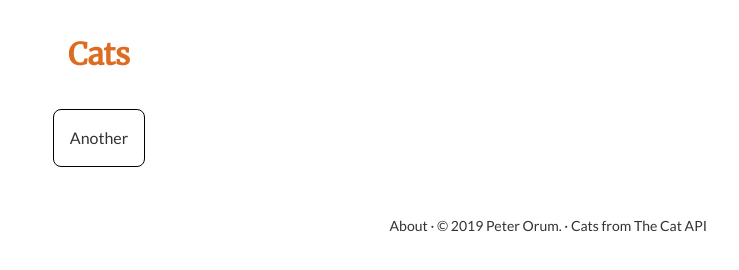
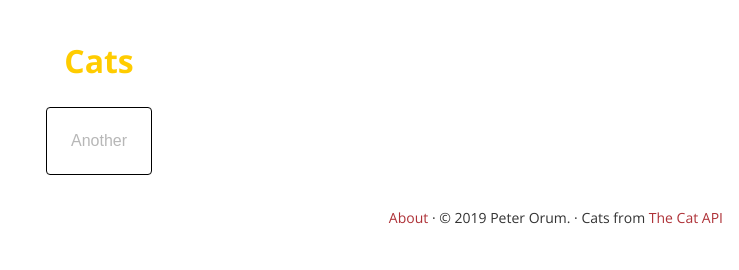
Before and after one commit to peterorum/cat-saga, a React app: page / in a window 1280 px wide. Shown: the whole page, without its empty margins (541-1280 px from the left). Built offline with nearby package versions, Linux system fonts and the light colour scheme; no server answers.

Commit message:
replce tailwind with styled system

```diff
--- a/postcss.config.js
+++ /dev/null
@@ -1,6 +0,0 @@
-const autoprefixer = require('autoprefixer');
-const tailwindcss = require('tailwindcss');
-
-module.exports = {
-  plugins: [tailwindcss, autoprefixer],
-};
--- a/src/components/about/about.js
+++ b/src/components/about/about.js
@@ -1,19 +1,28 @@
 import React from 'react';
 import styled from 'styled-components';
 import { Link } from 'react-router-dom';
+import { layout, flexbox, typography, space } from 'styled-system';
 
-const AboutContainer = styled.div``;
+const Box = styled.div`
+  ${layout}
+  ${typography}
+  ${flexbox}
+  ${space}
+`;
 
 export const About = () => {
   return (
-    <AboutContainer>
-      <div className="flex flex-col items-center">
-        <div className="mb-6">About cats</div>
-        <div>
-          <Link to="/">Home</Link>
-        </div>
+    <Box
+      display="flex"
+      flexDirection="column"
+      alignItems="center"
+      justifyContent="center"
+    >
+      <Box mb={4}>About cats</Box>
+      <div>
+        <Link to="/">Home</Link>
       </div>
-    </AboutContainer>
+    </Box>
   );
 };
 
--- a/src/components/app-bar/app-bar.js
+++ b/src/components/app-bar/app-bar.js
@@ -1,7 +1,16 @@
 import React from 'react';
 
+import styled from 'styled-components';
+import { color, typography, space } from 'styled-system';
+
+const Box = styled.div`
+  ${color}
+  ${space}
+  ${typography}
+`;
+
 export const AppBar = () => (
-  <div className="p-8 text-center">
-    <h1 className="text-orange-600">Cats</h1>
-  </div>
+  <Box textAlign="center" pt={3} color="primary">
+    <h1>Cats</h1>
+  </Box>
 );
--- a/src/components/footer/footer.js
+++ b/src/components/footer/footer.js
@@ -1,9 +1,17 @@
 import React from 'react';
 import { Link } from 'react-router-dom';
 
+import styled from 'styled-components';
+import { typography, space } from 'styled-system';
+
+const Box = styled('div')`
+  ${space}
+  ${typography}
+`;
+
 export const Footer = () => (
-  <div className="text-right text-sm pr-8 pb-4 mt-4">
+  <Box textAlign="right" mt={3} pr={3} pb={4} fontSize={1}>
     <Link to="/about">About</Link> &middot; &copy; 2019 Peter Orum. &middot;
     Cats from <a href="https://thecatapi.com/">The Cat API</a>
-  </div>
+  </Box>
 );
--- a/src/components/main/main.js
+++ b/src/components/main/main.js
@@ -5,11 +5,32 @@ import '@babel/polyfill';
 import { useSelector, useDispatch } from 'react-redux';
 
 import styled from 'styled-components';
+import { typography, space } from 'styled-system';
 
 import { makeCatUrlSelector } from 'Redux/selectors/cat-selectors';
 import { getCatUrl } from 'Redux/reducers/cat-reducer';
 
+const Box = styled.div`
+  ${typography}
+`;
+
+const Button = styled.button`
+  padding: 1rem;
+  border: 1px solid #000;
+  border-radius: 0.25rem;
+  background: transparent;
+  padding: 1.5rem;
+  font-size: 1rem;
+
+  &:hover {
+    background: rgb(254, 235, 200);
+  }
+`;
+
 const PhotoBox = styled.div`
+  ${space}
+  ${typography}
+
   &.photo {
     transition: opacity 1s ease-in;
     opacity: 1;
@@ -47,21 +68,23 @@ export const Main = () => {
   const catUrl = useSelector(makeCatUrlSelector);
 
   return (
-    <div className="text-center">
+    <Box textAlign="center">
       <div>
-        <button type="button" disabled={isLoading} onClick={getCats}>
+        <Button type="button" disabled={isLoading} onClick={getCats}>
           Another
-        </button>
+        </Button>
       </div>
 
       <PhotoBox
-        className={`photo text-center mt-8 ${isLoading ? 'hidden' : ''}`}
+        textAlign="center"
+        mt={3}
+        className={`photo ${isLoading ? 'hidden' : ''}`}
       >
         {catUrl && (
           <img src={catUrl} alt="cat" onLoad={() => setIsLoading(false)} />
         )}
       </PhotoBox>
-    </div>
+    </Box>
   );
 };
 
--- a/src/index.html
+++ b/src/index.html
@@ -4,11 +4,6 @@
     <meta charset="UTF-8" />
     <meta name="viewport" content="width=device-width, initial-scale=1.0" />
     <meta http-equiv="X-UA-Compatible" content="ie=edge" />
-
-    <link
-      href="https://fonts.googleapis.com/css?family=Lato|Merriweather"
-      rel="stylesheet"
-    />
 
     <link rel="icon" type="image/png" href="favicon.png" />
 
--- a/src/index.js
+++ b/src/index.js
@@ -7,16 +7,24 @@ import { configureStore } from '@reduxjs/toolkit';
 
 import rootReducer from 'Redux/reducers';
 
+import { ThemeProvider } from 'styled-components';
+
 import App from './components/app/app';
 
-import './styles/styles.css';
+import 'sanitize.css/sanitize.css';
+
+import 'typeface-open-sans';
+
+import { theme } from './styles/theme';
 
 const store = configureStore({ reducer: rootReducer });
 
 const render = () => {
   ReactDOM.render(
     <Provider store={store}>
-      <App />
+      <ThemeProvider theme={theme}>
+        <App />
+      </ThemeProvider>
     </Provider>,
     document.getElementById('root'),
   );
--- a/src/styles/global-styles.js
+++ b/src/styles/global-styles.js
@@ -1,16 +1,12 @@
 import { createGlobalStyle } from 'styled-components';
 
 import { breakpoints } from 'Components/layout/layout';
-
-export const fonts = {
-  sansSerif: 'Lato',
-  serif: 'Merriweather',
-};
 
 export const GlobalStyle = createGlobalStyle`
 
   body {
     color:rgb(51, 51, 51);
+    font-family: 'Open Sans', Arial
   }
 
   a {
--- a/src/styles/styles.css
+++ /dev/null
@@ -1,43 +0,0 @@
-@tailwind base;
-
-h1,
-h2,
-h3,
-h4,
-h5,
-h6 {
-  @apply font-serif;
-  font-weight: bold;
-}
-
-body {
-  @apply font-sans;
-}
-
-h1 {
-  @apply text-3xl;
-}
-
-h2 {
-  @apply text-xl;
-}
-
-h3 {
-  @apply text-lg;
-}
-
-@tailwind components;
-
-/* add composed styled using @apply here */
-
-@tailwind utilities;
-
-button {
-  padding: 1rem;
-  border: 1px solid #000;
-  @apply rounded-lg;
-}
-
-button:hover {
-  @apply bg-orange-200;
-}
--- /dev/null
+++ b/src/styles/theme.js
@@ -0,0 +1,5 @@
+export const theme = {
+  colors: {
+    primary: 'rgb(255, 204, 0)',
+  },
+};
--- a/tailwind.config.js
+++ /dev/null
@@ -1,14 +0,0 @@
-const defaultTheme = require('tailwindcss/defaultTheme');
-
-module.exports = {
-  theme: {
-    extend: {
-      fontFamily: {
-        sans: ['Lato', ...defaultTheme.fontFamily.sans],
-        serif: ['Merriweather', ...defaultTheme.fontFamily.serif],
-      },
-    },
-  },
-  variants: {},
-  plugins: [],
-};
--- a/webpack.config.js
+++ b/webpack.config.js
@@ -28,7 +28,7 @@ module.exports = {
       },
       {
         test: /\.css$/,
-        use: ['style-loader', 'postcss-loader'],
+        use: ['style-loader', 'css-loader'],
       },
       {
         test: /\.(jpg|png|svg|gif)$/,
```
Also changed, not shown: package.json (+4 -3 lines), readme.md, 1 other file.
